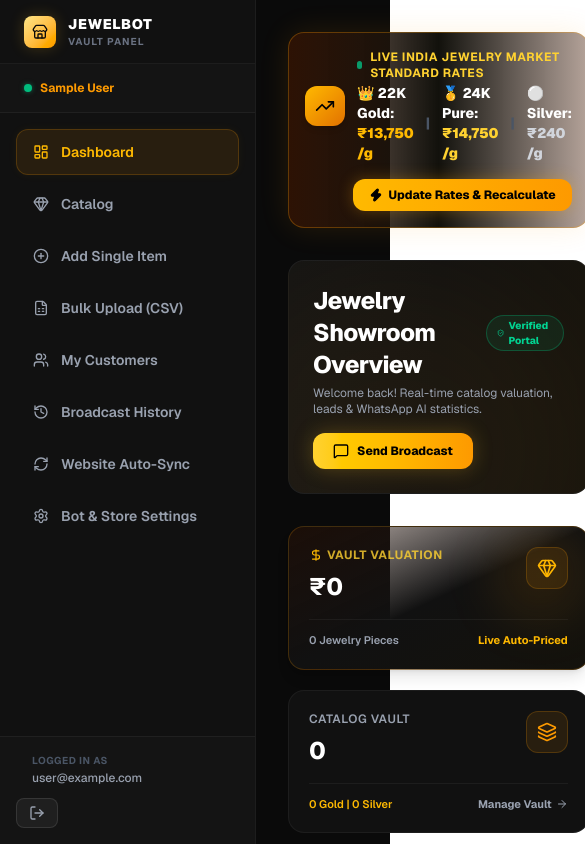
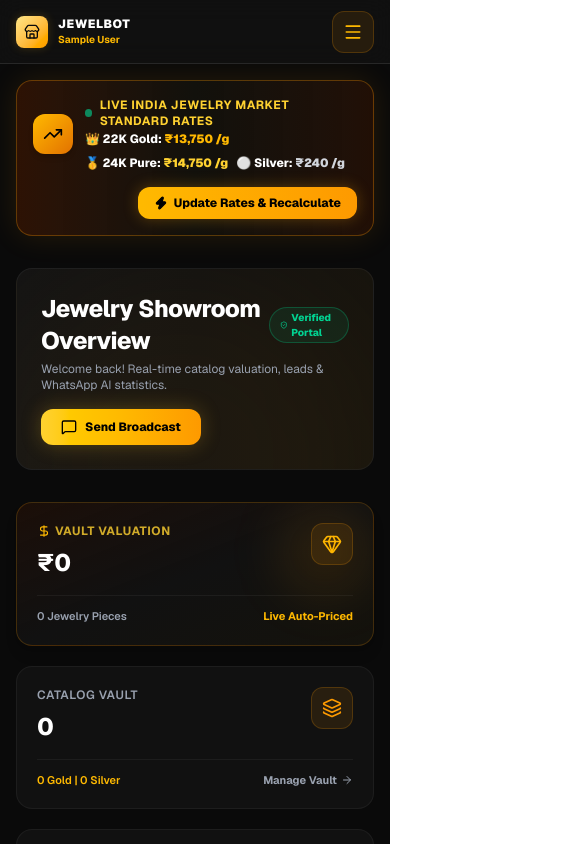
Before and after one commit to paradkar267/jewel-bot, a Next.js app in the folder frontend/: page /dashboard in a window 390 px wide. Shown: the top 844 px of the page, 585 px wide, since content can reach past the window. Built offline with nearby package versions, Linux system fonts and the light colour scheme; no server answers; the database is empty; sample sign-in values are in the browser's storage.

Commit message:
Make entire JewelBot SaaS portal and Admin Console 100% mobile responsive with drawer menu and responsive grids

```diff
--- a/frontend/src/app/dashboard/layout.tsx
+++ b/frontend/src/app/dashboard/layout.tsx
@@ -17,8 +17,8 @@ export default async function DashboardLayout({ children }: { children: React.Re
   const isSuperAdmin = Boolean((session.user as any).isSuperAdmin) || userEmail === ADMIN_EMAIL;
 
   return (
-    <div className="min-h-screen bg-[#0a0a0a] text-gray-200 font-sans selection:bg-amber-500/30 flex">
-      {/* Left Sidebar */}
+    <div className="min-h-screen bg-[#0a0a0a] text-gray-200 font-sans selection:bg-amber-500/30 flex flex-col md:flex-row">
+      {/* Left Sidebar / Mobile Navigation */}
       <Sidebar
         shopName={shopName ?? null}
         userEmail={userEmail ?? null}
@@ -26,8 +26,8 @@ export default async function DashboardLayout({ children }: { children: React.Re
       />
 
       {/* Main Content Area */}
-      <div className="pl-64 flex-1 flex flex-col min-h-screen">
-        <main className="max-w-7xl w-full mx-auto py-8 px-8">
+      <div className="pl-0 md:pl-64 flex-1 flex flex-col min-h-screen w-full pt-16 md:pt-0">
+        <main className="max-w-7xl w-full mx-auto py-4 px-4 sm:py-8 sm:px-8">
           {children}
         </main>
       </div>
--- a/frontend/src/app/dashboard/page.tsx
+++ b/frontend/src/app/dashboard/page.tsx
@@ -89,11 +89,11 @@ export default async function DashboardPage() {
               <span className="w-2 h-2 rounded-full bg-emerald-400 animate-pulse"></span>
               <span className="text-xs font-bold text-amber-300 uppercase tracking-wider">Live India Jewelry Market Standard Rates</span>
             </div>
-            <div className="text-sm font-extrabold text-white flex items-center gap-3 mt-0.5">
+            <div className="text-xs sm:text-sm font-extrabold text-white flex flex-wrap items-center gap-2 sm:gap-3 mt-0.5">
               <span>👑 22K Gold: <strong className="text-amber-400">₹13,750 /g</strong></span>
-              <span className="text-gray-600">|</span>
+              <span className="text-gray-600 hidden sm:inline">|</span>
               <span>🥇 24K Pure: <strong className="text-amber-300">₹14,750 /g</strong></span>
-              <span className="text-gray-600">|</span>
+              <span className="text-gray-600 hidden sm:inline">|</span>
               <span>⚪ Silver: <strong className="text-gray-300">₹240 /g</strong></span>
             </div>
           </div>
--- a/frontend/src/components/Sidebar.tsx
+++ b/frontend/src/components/Sidebar.tsx
@@ -1,8 +1,9 @@
 "use client";
 
+import { useState, useEffect } from 'react';
 import Link from 'next/link';
 import { usePathname } from 'next/navigation';
-import { Gem, PlusCircle, FileSpreadsheet, Users, History, RefreshCw, Store, LogOut, Shield, LayoutDashboard, Settings } from 'lucide-react';
+import { Gem, PlusCircle, FileSpreadsheet, Users, History, RefreshCw, Store, Shield, LayoutDashboard, Settings, Menu, X } from 'lucide-react';
 import LogoutButton from './LogoutButton';
 
 interface SidebarProps {
@@ -13,6 +14,12 @@ interface SidebarProps {
 
 export default function Sidebar({ shopName, userEmail, isSuperAdmin }: SidebarProps) {
   const pathname = usePathname();
+  const [isMobileOpen, setIsMobileOpen] = useState(false);
+
+  // Close mobile drawer on route change
+  useEffect(() => {
+    setIsMobileOpen(false);
+  }, [pathname]);
 
   const isAdminPage = pathname === '/dashboard/admin' || pathname.startsWith('/dashboard/admin');
 
@@ -32,21 +39,19 @@ export default function Sidebar({ shopName, userEmail, isSuperAdmin }: SidebarPr
   let menuItems;
 
   if (isAdminPage) {
-    // When on Admin Page, show ONLY Admin Console navigation
     menuItems = [adminItem];
   } else {
-    // When on regular shop pages, show shop items. If user is Super Admin, prepend Admin Console item
     menuItems = (isSuperAdmin || userEmail === 'bizleap1@gmail.com')
       ? [adminItem, ...baseItems]
       : baseItems;
   }
 
-  return (
-    <aside className="fixed inset-y-0 left-0 z-30 w-64 bg-[#111111] border-r border-white/5 flex flex-col justify-between">
-
-      {/* Top Section: Brand & Shop Info */}
+  const renderNavContent = () => (
+    <div className="flex flex-col justify-between h-full py-4">
       <div>
-        <div className="h-16 px-6 border-b border-white/5 flex items-center gap-3">
+        {/* Brand & Logo */}
+        <div className="h-14 px-6 border-b border-white/5 flex items-center justify-between">
+          <div className="flex items-center gap-3">
             <div className="h-8 w-8 bg-gradient-to-br from-amber-200 to-amber-500 rounded-lg flex items-center justify-center shadow-[0_0_15px_rgba(251,191,36,0.2)] flex-shrink-0">
               <Store className="h-4 w-4 text-[#0a0a0a]" />
             </div>
@@ -57,19 +62,27 @@ export default function Sidebar({ shopName, userEmail, isSuperAdmin }: SidebarPr
               </span>
             </div>
           </div>
+          {/* Close button for mobile drawer */}
+          <button
+            onClick={() => setIsMobileOpen(false)}
+            className="md:hidden p-2 text-gray-400 hover:text-white rounded-lg"
+          >
+            <X className="h-5 w-5" />
+          </button>
+        </div>
 
         {/* Shop Badge */}
         {shopName && (
-          <div className="px-6 py-4 border-b border-white/5 bg-white/[0.01]">
-            <div className="flex items-center text-xs font-bold text-amber-500">
-              <div className="w-2 h-2 rounded-full bg-emerald-500 mr-2 shadow-[0_0_5px_rgba(16,185,129,0.5)]"></div>
-              {shopName}
+          <div className="px-6 py-3 border-b border-white/5 bg-white/[0.01]">
+            <div className="flex items-center text-xs font-bold text-amber-500 truncate">
+              <div className="w-2 h-2 rounded-full bg-emerald-500 mr-2 shadow-[0_0_5px_rgba(16,185,129,0.5)] flex-shrink-0"></div>
+              <span className="truncate">{shopName}</span>
             </div>
           </div>
         )}
 
         {/* Navigation Links */}
-        <nav className="p-4 space-y-1.5">
+        <nav className="p-4 space-y-1.5 overflow-y-auto max-h-[calc(100vh-220px)]">
           {menuItems.map((item) => {
             const Icon = item.icon;
             const isActive = pathname === item.href;
@@ -78,23 +91,24 @@ export default function Sidebar({ shopName, userEmail, isSuperAdmin }: SidebarPr
               <Link
                 key={item.href}
                 href={item.href}
+                onClick={() => setIsMobileOpen(false)}
                 className={`flex items-center px-4 py-3 text-sm font-semibold rounded-xl transition-all duration-200 group ${
                   isActive
                     ? 'bg-amber-500/10 text-amber-400 border border-amber-500/20 shadow-[0_0_10px_rgba(251,191,36,0.05)]'
                     : 'text-gray-400 hover:text-white hover:bg-white/[0.03] border border-transparent'
                 }`}
               >
-                <Icon className={`h-4 w-4 mr-3 transition-colors ${
+                <Icon className={`h-4 w-4 mr-3 transition-colors flex-shrink-0 ${
                   isActive ? 'text-amber-400' : 'text-gray-400 group-hover:text-white'
                 }`} />
-                {item.name}
+                <span className="truncate">{item.name}</span>
               </Link>
             );
           })}
         </nav>
       </div>
 
-      {/* Bottom Section: Profile & Logout */}
+      {/* Bottom Profile & Logout */}
       <div className="p-4 border-t border-white/5 bg-white/[0.01]">
         {userEmail && (
           <div className="px-4 mb-3">
@@ -104,7 +118,51 @@ export default function Sidebar({ shopName, userEmail, isSuperAdmin }: SidebarPr
         )}
         <LogoutButton />
       </div>
+    </div>
+  );
 
+  return (
+    <>
+      {/* 📱 Mobile Top Navigation Header */}
+      <header className="md:hidden fixed top-0 left-0 right-0 z-40 h-16 bg-[#111111]/90 backdrop-blur-md border-b border-white/10 px-4 flex items-center justify-between">
+        <div className="flex items-center gap-2.5">
+          <div className="h-8 w-8 bg-gradient-to-br from-amber-200 to-amber-500 rounded-lg flex items-center justify-center shadow-[0_0_10px_rgba(251,191,36,0.2)]">
+            <Store className="h-4 w-4 text-[#0a0a0a]" />
+          </div>
+          <div className="flex flex-col">
+            <span className="text-xs font-black text-white tracking-wider uppercase">JewelBot</span>
+            {shopName && <span className="text-[10px] text-amber-400 font-bold truncate max-w-[140px]">{shopName}</span>}
+          </div>
+        </div>
+
+        <button
+          onClick={() => setIsMobileOpen(!isMobileOpen)}
+          className="p-2.5 rounded-xl bg-amber-500/10 text-amber-400 border border-amber-500/20 active:scale-95 transition-all"
+          aria-label="Toggle Navigation Menu"
+        >
+          {isMobileOpen ? <X className="h-5 w-5" /> : <Menu className="h-5 w-5" />}
+        </button>
+      </header>
+
+      {/* 📱 Mobile Drawer Backdrop */}
+      {isMobileOpen && (
+        <div
+          onClick={() => setIsMobileOpen(false)}
+          className="md:hidden fixed inset-0 bg-black/80 backdrop-blur-sm z-40 animate-in fade-in duration-200"
+        />
+      )}
+
+      {/* 📱 Mobile Slide-Out Drawer */}
+      <aside className={`md:hidden fixed inset-y-0 left-0 z-50 w-72 bg-[#111111] border-r border-white/10 transform transition-transform duration-300 ease-in-out ${
+        isMobileOpen ? 'translate-x-0' : '-translate-x-full'
+      }`}>
+        {renderNavContent()}
       </aside>
+
+      {/* 💻 Desktop Fixed Sidebar */}
+      <aside className="hidden md:flex fixed inset-y-0 left-0 z-30 w-64 bg-[#111111] border-r border-white/5 flex-col justify-between">
+        {renderNavContent()}
+      </aside>
+    </>
   );
 }
```
Lines whose indentation alone changed are shown as unchanged.
